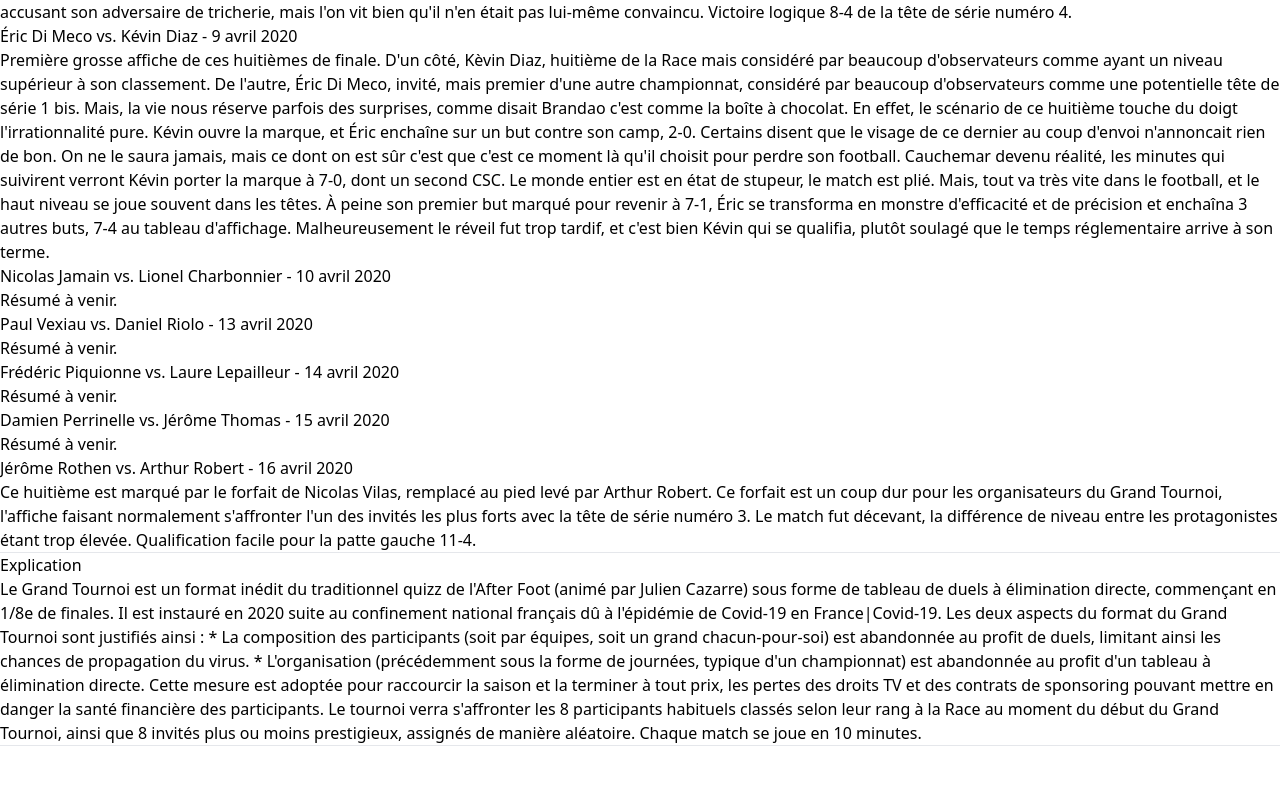
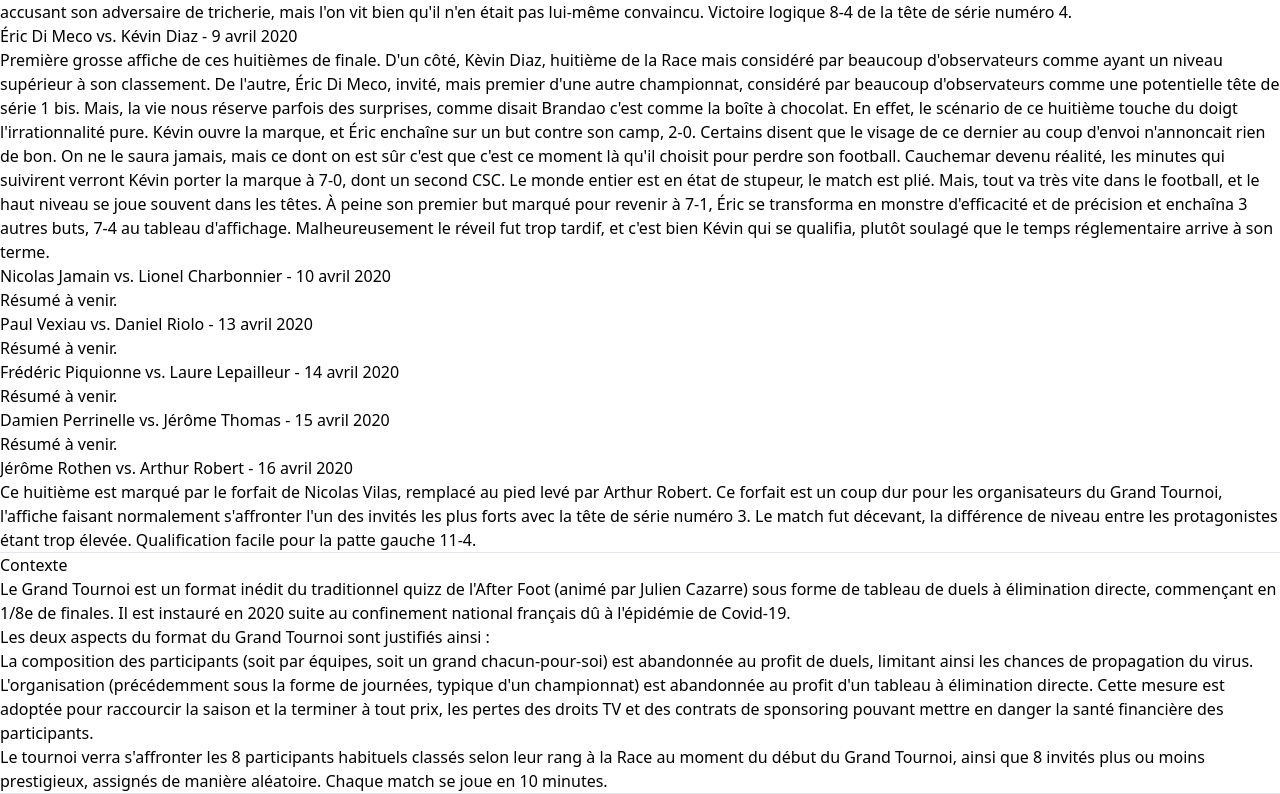
Before and after one commit to AlfredWallace/LeGrandTournoiDeLAfterFoot, a Vue app: page / in a window 1280 px wide. Shown: the part 1201-1995 px from the top of the page. Before the commit the page ends 1947 px from the top, so only its background shows below. Built offline with nearby package versions, Linux system fonts and the light colour scheme.

Commit message:
Small ui fixes + context text layout

```diff
--- a/src/App.vue
+++ b/src/App.vue
@@ -1,9 +1,13 @@
 <template>
-  <div class="font-sans text-gray-800">
-    <div class="text-center align-middle shadow-lg fixed w-screen h-8 bg-white">
-      <h1>Le Grand Tournoi de l'After Foot</h1>
+  <div class="font-sans text-gray-700">
+    <div
+      class="text-center align-middle shadow-lg fixed w-screen bg-white py-1"
+    >
+      <h1 class="text-xl md:text-2xl xl:text-3xl font-bold">
+        Le Grand Tournoi de l'After Foot
+      </h1>
     </div>
-    <div class="container mx-auto px-2">
+    <div class="container mx-auto px-2 md:pt-2 xl:pt-4">
       <PageSectionComponent title="Tableau">
         <div class="grid grid-cols-1 sm:grid-cols-2 xl:grid-cols-4 gap-4">
           <RoundComponent
@@ -25,24 +29,40 @@
         </div>
       </PageSectionComponent>
 
-      <PageSectionComponent title="Explication">
-        Le Grand Tournoi est un format inédit du traditionnel quizz de l'After
-        Foot (animé par Julien Cazarre) sous forme de tableau de duels à
-        élimination directe, commençant en 1/8e de finales. Il est instauré en
-        2020 suite au confinement national français dû à l'épidémie de Covid-19
-        en France|Covid-19. Les deux aspects du format du Grand Tournoi sont
-        justifiés ainsi : * La composition des participants (soit par équipes,
-        soit un grand chacun-pour-soi) est abandonnée au profit de duels,
-        limitant ainsi les chances de propagation du virus. * L'organisation
-        (précédemment sous la forme de journées, typique d'un championnat) est
-        abandonnée au profit d'un tableau à élimination directe. Cette mesure
-        est adoptée pour raccourcir la saison et la terminer à tout prix, les
-        pertes des droits TV et des contrats de sponsoring pouvant mettre en
-        danger la santé financière des participants. Le tournoi verra
-        s'affronter les 8 participants habituels classés selon leur rang à la
-        Race au moment du début du Grand Tournoi, ainsi que 8 invités plus ou
-        moins prestigieux, assignés de manière aléatoire. Chaque match se joue
-        en 10 minutes.
+      <PageSectionComponent title="Contexte">
+        <div class="p-2 border border-solid rounded-lg shadow-lg">
+          <p class="my-2">
+            Le Grand Tournoi est un format inédit du traditionnel quizz de
+            l'After Foot (animé par Julien Cazarre) sous forme de tableau de
+            duels à élimination directe, commençant en 1/8e de finales. Il est
+            instauré en 2020 suite au confinement national français dû à
+            l'épidémie de Covid-19.
+          </p>
+          <div class="mb-2">
+            Les deux aspects du format du Grand Tournoi sont justifiés ainsi :
+            <ul class="list-disc pl-6">
+              <li>
+                La composition des participants (soit par équipes, soit un grand
+                chacun-pour-soi) est abandonnée au profit de duels, limitant
+                ainsi les chances de propagation du virus.
+              </li>
+              <li>
+                L'organisation (précédemment sous la forme de journées, typique
+                d'un championnat) est abandonnée au profit d'un tableau à
+                élimination directe. Cette mesure est adoptée pour raccourcir la
+                saison et la terminer à tout prix, les pertes des droits TV et
+                des contrats de sponsoring pouvant mettre en danger la santé
+                financière des participants.
+              </li>
+            </ul>
+          </div>
+          <p>
+            Le tournoi verra s'affronter les 8 participants habituels classés
+            selon leur rang à la Race au moment du début du Grand Tournoi, ainsi
+            que 8 invités plus ou moins prestigieux, assignés de manière
+            aléatoire. Chaque match se joue en 10 minutes.
+          </p>
+        </div>
       </PageSectionComponent>
     </div>
   </div>
--- a/src/components/PageSectionComponent.vue
+++ b/src/components/PageSectionComponent.vue
@@ -1,8 +1,10 @@
 <template>
   <div class="pt-10">
-    <h2>{{ title }}</h2>
+    <h2 class="text-xl md:text-2xl xl:text-3xl font-bold text-center mb-2">
+      {{ title }}
+    </h2>
     <slot></slot>
-    <hr />
+    <hr class="mt-2" />
   </div>
 </template>
 
--- a/src/components/SummaryComponent.vue
+++ b/src/components/SummaryComponent.vue
@@ -5,7 +5,7 @@
       {{ props.match.away.player.name }} -
       {{ props.match.readableDate }}
     </h3>
-    <p>
+    <p class="text-justify">
       {{ props.match.summary }}
     </p>
   </div>
```
